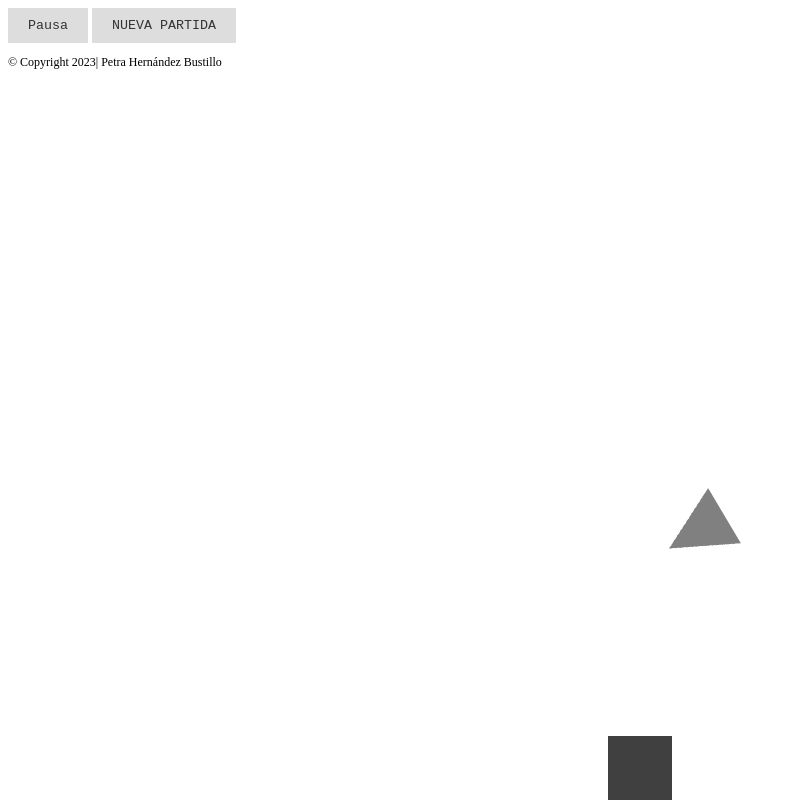
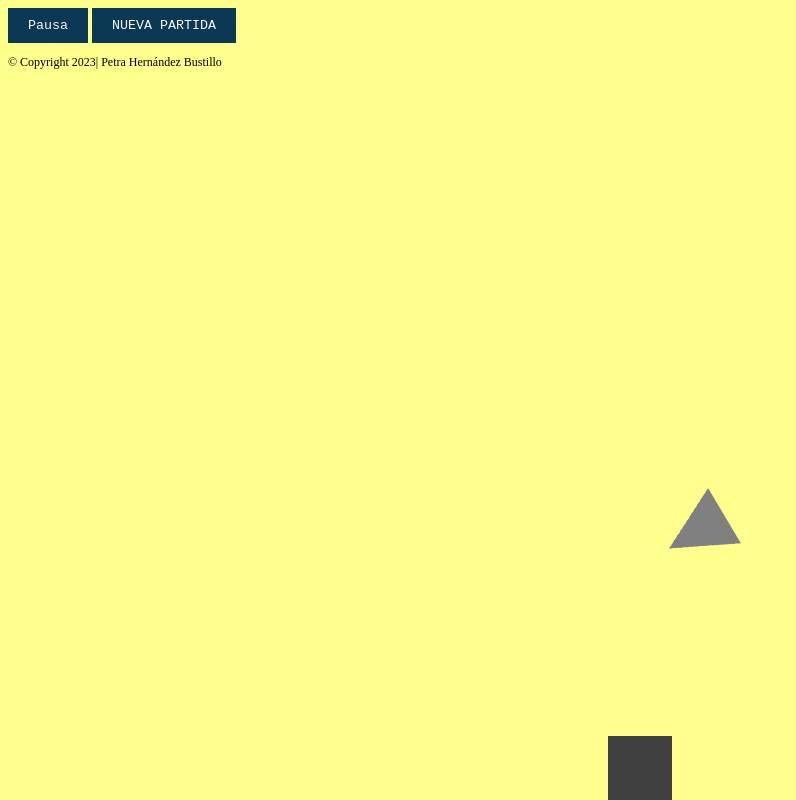
Before and after one commit to petrahernandezb/PWA_Juego, a plain HTML site: page public/index.html in a window 1280 px wide. Shown: the whole page, without its empty margins (0-796 px from the left). Drawn offline with Linux system fonts and the light colour scheme.

Commit message:
Actualizar codigo color en game.css

```diff
--- a/public/game.css
+++ b/public/game.css
@@ -1,5 +1,6 @@
 html {
   overflow: hidden;
+  background-color: #ff5a;
 }
 
 .Opponent {
@@ -40,8 +41,8 @@ html {
 
 .gamebutton {
 	border: none;
-	background: #ddd;
-	color: #333;
+	background: #0b3954;
+	color: #fcf4f4;
 	padding: 10px 20px;
 	outline: none;
 	font-family: monospace;
--- a/public/index.html
+++ b/public/index.html
@@ -5,7 +5,7 @@
   <meta name="viewport" content="width=device-width, initial-scale=1">
   <meta http-equiv="X-UA-Compatible" content="ie=edge" />
   <meta name="description" content="Una app de game">
-  <meta name="theme-color" content="#6200ee">
+  <meta name="theme-color" content="#c1c2be">
   <meta name="apple-mobile-web-app-title" content="Game">
   <meta name="apple-mobile-web-app-capable" content="yes">
   <meta name="apple-mobile-web-app-status-bar-style" content="black">
```
Also changed, not shown: public/files/manifest.json.
